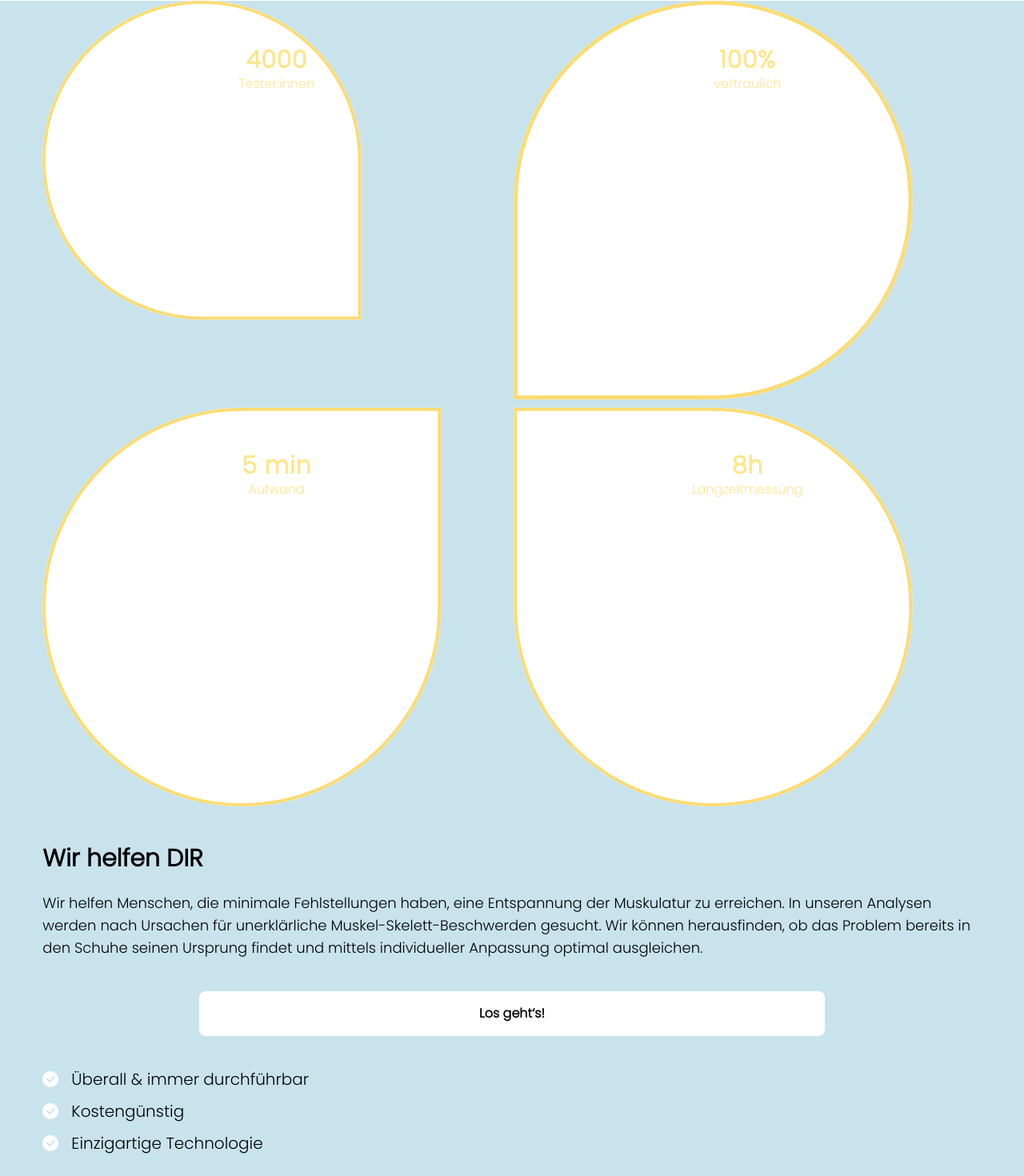
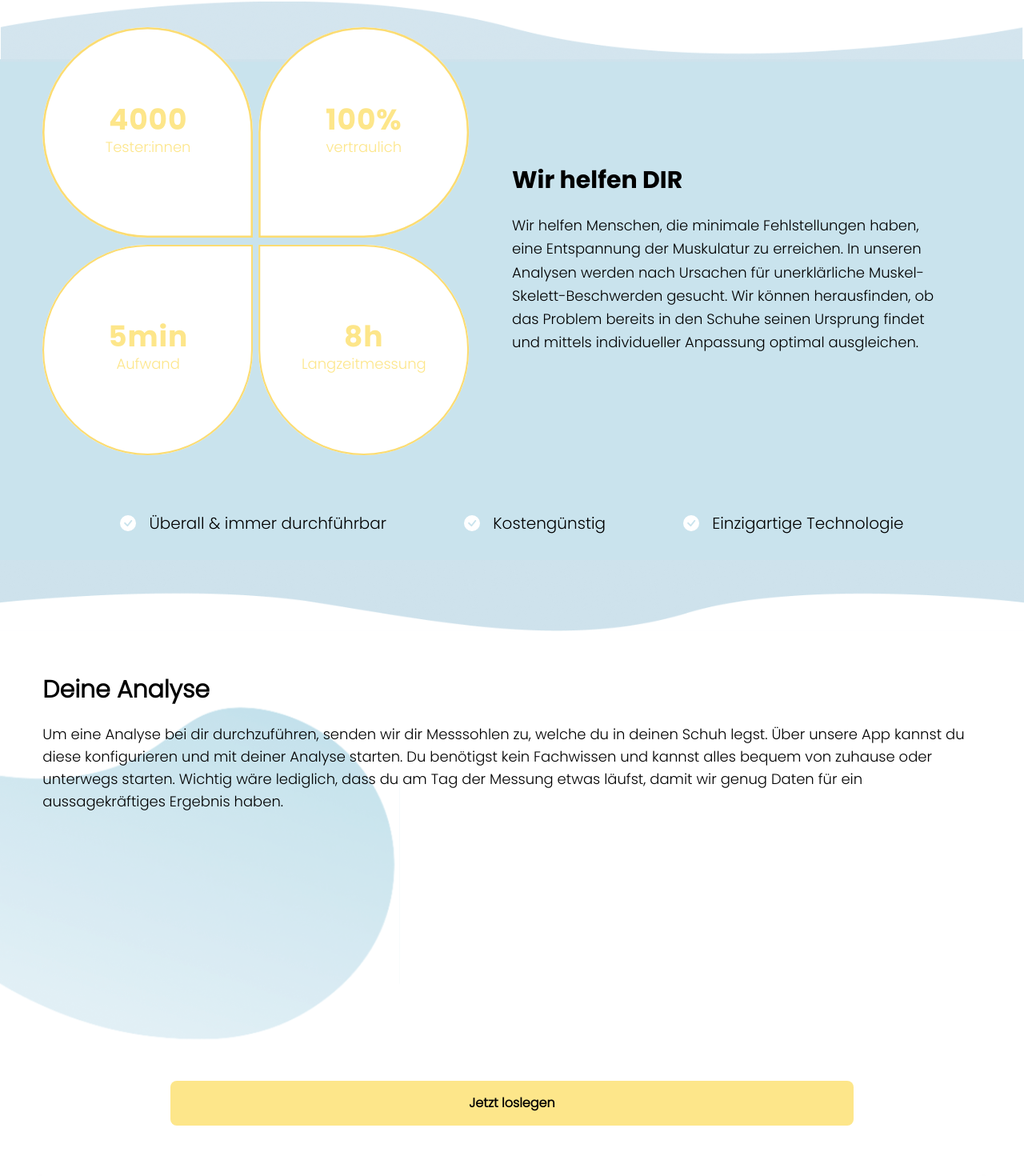
Before and after one commit to DazeSace/eversion-technologie-landingpage, a Next.js app: page / in a window 1280 px wide. Shown: the part 659-2129 px from the top of the page at 80% size. Built offline with nearby package versions, Linux system fonts and the light colour scheme.

Commit message:
helpinya done

```diff
--- /dev/null
+++ b/components/HelpinYa.js
@@ -0,0 +1,80 @@
+import Image from 'next/image'
+import {BsFillCheckCircleFill} from "react-icons/bs";
+
+const HelpinYa = () => {
+    return (
+        <div className={'mt-20'}>
+            <Image src={'/images/top-wave.svg'} width={1440} height={88}/>
+            <div className={'bg-xblue pb-10 -mt-3'}>
+                <div className={'flex flex-col lg:flex-row'}>
+                    <div className={'content lg:w-1/2 flex justify-center '}>
+                        <div className={'grid grid-cols-2 gap-x-1.5 w-5/6 -mt-10'}>
+                            <div className={'relative'}>
+                                <Image src={'/images/up-left.svg'} width={400} height={400}/>
+                                <div
+                                    className={'absolute inset-x-0 top-0 text-center pt-14 sm:pt-24 md:pt-32 lg:pt-16 xl:pt-24 text-amber-200'}>
+                                    <p className={'text-3xl font-poppins tracking-wide sm:text-4xl md:text-5xl lg:text-3xl xl:text-4xl'}>4000</p>
+                                    <p className={'text-sm sm:text-lg md:text-xl lg:text-sm xl:text-lg'}>Tester:innen</p>
+                                </div>
+                            </div>
+                            <div className={'relative'}>
+                                <Image src={'/images/up-right.svg'} width={400} height={400}/>
+                                <div
+                                    className={'absolute inset-x-0 top-0 text-center pt-14 sm:pt-24 md:pt-32 lg:pt-16 xl:pt-24 text-amber-200'}>
+                                    <p className={'text-3xl font-poppins tracking-wide sm:text-4xl md:text-5xl lg:text-3xl xl:text-4xl'}>100%</p>
+                                    <p className={'text-sm sm:text-lg md:text-xl lg:text-sm xl:text-lg'}>vertraulich</p>
+                                </div>
+                            </div>
+                            <div className={'relative'}>
+                                <Image src={'/images/down-left.svg'} width={400} height={400}/>
+                                <div
+                                    className={'absolute inset-x-0 top-0 text-center pt-14 sm:pt-24 md:pt-32 lg:pt-16 xl:pt-24 text-amber-200'}>
+                                    <p className={'text-3xl font-poppins tracking-wide sm:text-4xl md:text-5xl lg:text-3xl xl:text-4xl'}>5min</p>
+                                    <p className={'text-sm sm:text-lg md:text-xl lg:text-sm xl:text-lg'}>Aufwand</p>
+                                </div>
+                            </div>
+                            <div className={'relative'}>
+                                <Image src={'/images/down-right.svg'} width={400} height={400}/>
+                                <div
+                                    className={'absolute inset-x-0 top-0 text-center pt-14 sm:pt-24 md:pt-32 lg:pt-16 xl:pt-24 text-amber-200'}>
+                                    <p className={'text-3xl font-poppins tracking-wide sm:text-4xl md:text-5xl lg:text-3xl xl:text-4xl'}>8h</p>
+                                    <p className={'text-sm sm:text-lg md:text-xl lg:text-sm xl:text-lg'}>Langzeitmessung</p>
+                                </div>
+                            </div>
+                        </div>
+                    </div>
+                    <div className={'lg:w-1/2 content flex flex-col justify-center'}>
+                        <div className={'w-5/6'}>
+                            <p className={'text-3xl font-poppins mt-16 lg:mt-0'}>Wir helfen DIR</p>
+                            <p className={'text-lg mt-6 leading-relaxed'}>Wir helfen Menschen, die minimale Fehlstellungen haben, eine
+                                Entspannung der Muskulatur zu
+                                erreichen. In unseren Analysen werden nach Ursachen für unerklärliche
+                                Muskel-Skelett-Beschwerden gesucht. Wir können herausfinden, ob das Problem bereits in
+                                den
+                                Schuhe seinen Ursprung findet und mittels individueller Anpassung optimal
+                                ausgleichen.</p>
+                        </div>
+                    </div>
+                </div>
+                <div className={'flex flex-col mx-auto w-11/12 lg:flex-row space-y-3 lg:space-y-0 justify-evenly mt-16'}>
+                    <div className={'flex text-xl'}>
+                        <p className={'pt-1 text-white'}><BsFillCheckCircleFill/></p>
+                        <p className={'pl-4'}>Überall & immer durchführbar</p>
+                    </div>
+                    <div className={'flex text-xl'}>
+                        <p className={'pt-1 text-white'}><BsFillCheckCircleFill/></p>
+                        <p className={'pl-4'}>Kostengünstig</p>
+                    </div>
+                    <div className={'flex text-xl'}>
+                        <p className={'pt-1 text-white'}><BsFillCheckCircleFill/></p>
+                        <p className={'pl-4'}>Einzigartige Technologie</p>
+                    </div>
+                </div>
+            </div>
+            <div className={'-mt-2'}>
+                <Image src={'/images/bot-wave.svg'} width={1440} height={101}/>
+            </div>
+        </div>
+    )
+}
+export default HelpinYa
--- a/pages/index.js
+++ b/pages/index.js
@@ -3,6 +3,7 @@ import Image from 'next/image'
 import {BsFillCheckCircleFill} from "react-icons/bs";
 import Head from "next/head";
 import Hero from "../components/Hero";
+import HelpinYa from "../components/HelpinYa";
 
 
 export default function Home() {
@@ -16,64 +17,7 @@ export default function Home() {
             <NavBar/>
             <main className={'font-poppins-default'}>
                 <Hero/>
-                <div className={'bg-xblue pb-10 mt-20'}>
-                    <div className={'content-base w-11/12 mx-auto'}>
-                        <div className={'grid grid-cols-2 gap-x-1'}>
-                            <div className={'relative'}>
-                                <Image src={'/images/up-left.svg'} width={400} height={400}/>
-                                <div className={'absolute inset-x-0 top-0 text-center pt-14 text-amber-200'}>
-                                    <p className={'text-3xl font-bold tracking-wide'}>4000</p>
-                                    <p>Tester:innen</p>
-                                </div>
-                            </div>
-                            <div className={'relative'}>
-                                <Image src={'/images/up-right.svg'} width={500} height={500}/>
-                                <div className={'absolute inset-x-0 top-0 text-center pt-14 text-amber-200'}>
-                                    <p className={'text-3xl font-bold tracking-wide'}>100%</p>
-                                    <p>vertraulich</p>
-                                </div>
-                            </div>
-                            <div className={'relative'}>
-                                <Image src={'/images/down-left.svg'} width={500} height={500}/>
-                                <div className={'absolute inset-x-0 top-0 text-center pt-14 text-amber-200'}>
-                                    <p className={'text-3xl font-bold tracking-wide'}>5 min</p>
-                                    <p>Aufwand</p>
-                                </div>
-                            </div>
-                            <div className={'relative'}>
-                                <Image src={'/images/down-right.svg'} width={500} height={500}/>
-                                <div className={'absolute inset-x-0 top-0 text-center pt-14 text-amber-200'}>
-                                    <p className={'text-3xl font-bold tracking-wide'}>8h</p>
-                                    <p>Langzeitmessung</p>
-                                </div>
-                            </div>
-                        </div>
-                        <p className={'text-3xl font-bold mt-10'}>Wir helfen DIR</p>
-                        <p className={'text-lg mt-6'}>Wir helfen Menschen, die minimale Fehlstellungen haben, eine
-                            Entspannung der Muskulatur zu
-                            erreichen. In unseren Analysen werden nach Ursachen für unerklärliche
-                            Muskel-Skelett-Beschwerden gesucht. Wir können herausfinden, ob das Problem bereits in den
-                            Schuhe seinen Ursprung findet und mittels individueller Anpassung optimal ausgleichen.</p>
-                        <div
-                            className={'flex justify-center rounded-lg font-bold bg-white py-4 w-2/3 mx-auto mt-10'}>
-                            <p>Los geht‘s!</p>
-                        </div>
-                        <div className={'flex flex-col space-y-3 mt-10'}>
-                            <div className={'flex text-xl'}>
-                                <p className={'pt-1 text-white'}><BsFillCheckCircleFill/></p>
-                                <p className={'pl-4'}>Überall & immer durchführbar</p>
-                            </div>
-                            <div className={'flex text-xl'}>
-                                <p className={'pt-1 text-white'}><BsFillCheckCircleFill/></p>
-                                <p className={'pl-4'}>Kostengünstig</p>
-                            </div>
-                            <div className={'flex text-xl'}>
-                                <p className={'pt-1 text-white'}><BsFillCheckCircleFill/></p>
-                                <p className={'pl-4'}>Einzigartige Technologie</p>
-                            </div>
-                        </div>
-                    </div>
-                </div>
+                <HelpinYa/>
                 <div className={'mt-12 content-base relative'}>
                     <Image src={'/images/blob-from-left-1.svg'} width={500} height={500}/>
                     <div className={'absolute inset-x-0 top-0 content-base w-11/12 mx-auto'}>
```
Also changed, not shown: public/images/bot-wave.svg (added), public/images/top-wave.svg (added).
